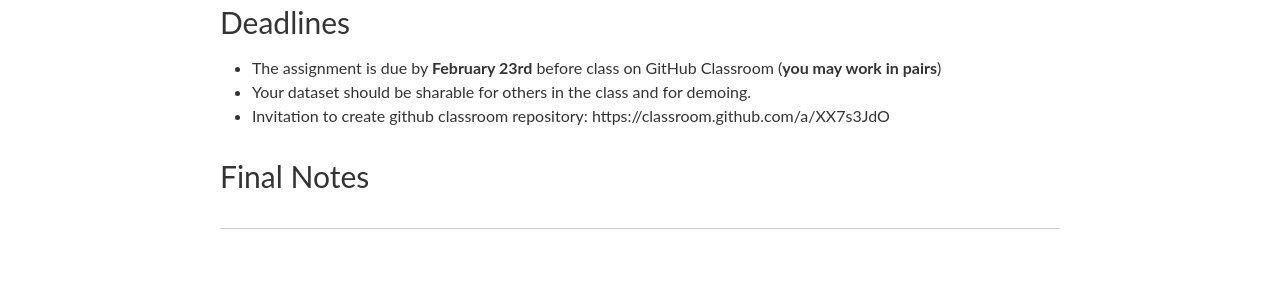
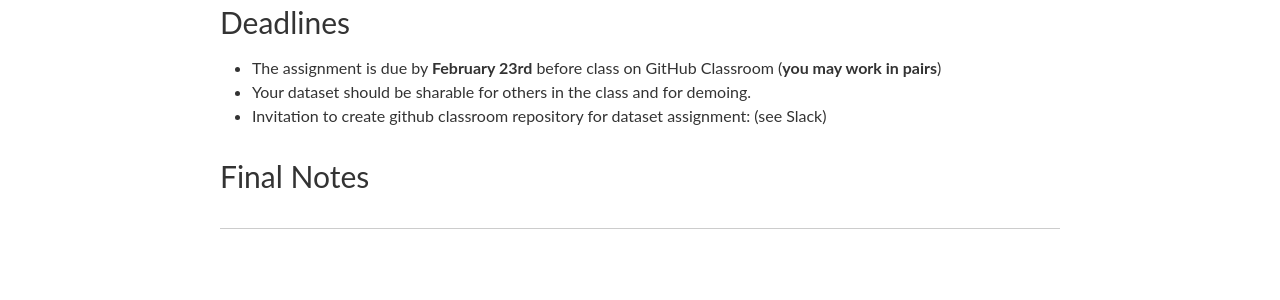
Before and after one commit to upf-smc-genai-music/upf-smc-genai-music.github.io, a Jekyll site: the page built from _pages/assignments_pt2.md, in a window 1280 px wide and 900 px high, scrolled down 3432 px. Shown: the part 344-644 px from the top of the window. Built offline with Jekyll 4.4.1, drawn with Linux system fonts in a browser that asks for light colours; nearby versions of some CDN libraries; comment, search, counter and statistics services are not loaded.

Commit message:
removed repository invitation for dataset (it is on Slack instead_

```diff
--- a/_pages/assignments_pt2.md
+++ b/_pages/assignments_pt2.md
@@ -149,7 +149,7 @@ Sound textures can be recorded or generated using any appropriate technology. So
 
 * The assignment is due by **February 23rd** before class on GitHub Classroom (**you may work in pairs**)
 * Your dataset should be sharable for others in the class and for demoing.
-* Invitation to create github classroom repository: https://classroom.github.com/a/XX7s3JdO
+* Invitation to create github classroom repository for dataset assignment: (see Slack)
 
 
 ### Final Notes
```
